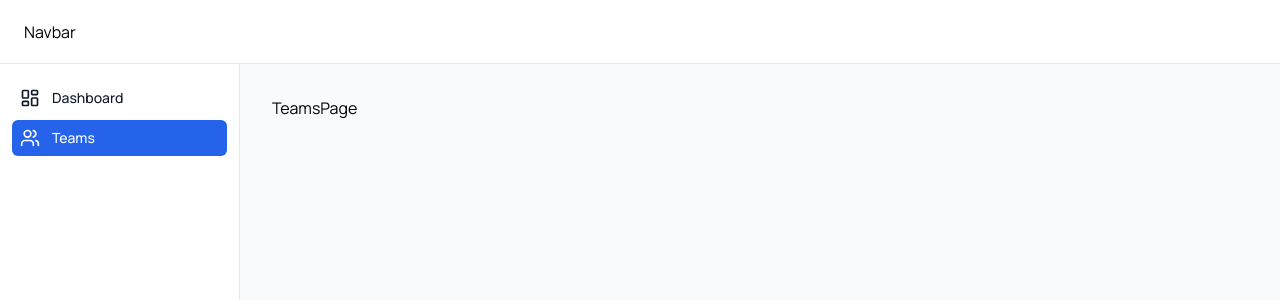
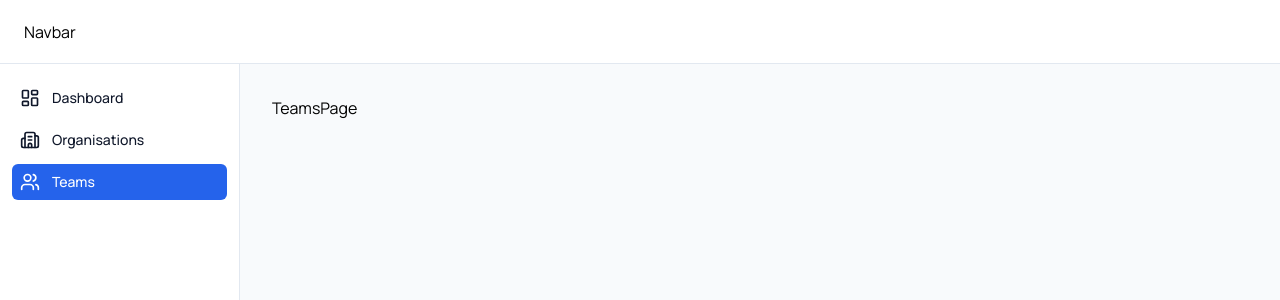
Before and after one commit to CallumB04/ticket-system, a React (Vite) app in the folder frontend/: page /teams in a window 1280 px wide. Shown: the top 300 px of the page. Built offline with nearby package versions, Linux system fonts and the light colour scheme; no server answers.

Commit message:
feat: add empty organisations page and sidebar option

```diff
--- a/frontend/src/App.tsx
+++ b/frontend/src/App.tsx
@@ -4,6 +4,7 @@ import HomePage from "./pages/Home/HomePage";
 import NotFoundPage from "./pages/NotFound/NotFoundPage";
 import Navbar from "./layout/Navbar/Navbar";
 import DashboardPage from "./pages/Dashboard/DashboardPage";
+import OrganisationsPage from "./pages/Organisations/OrganisationsPage";
 import TeamsPage from "./pages/Teams/TeamsPage";
 
 function App() {
@@ -15,6 +16,7 @@ function App() {
                 <Route path="/" element={<HomePage />} />
                 {/* Application Pages */}
                 <Route path="/dashboard" element={<DashboardPage />} />
+                <Route path="/organisations" element={<OrganisationsPage />} />
                 <Route path="/teams" element={<TeamsPage />} />
                 {/* Not found page - all un-routed paths */}
                 <Route path="*" element={<NotFoundPage />} />
--- a/frontend/src/layout/Sidebar/Sidebar.tsx
+++ b/frontend/src/layout/Sidebar/Sidebar.tsx
@@ -1,7 +1,7 @@
 import { twMerge } from "tailwind-merge";
 import SidebarLink from "./components/SidebarLink";
 import { useLocation } from "react-router-dom";
-import { LayoutDashboard, Users } from "lucide-react";
+import { Building2, LayoutDashboard, Users } from "lucide-react";
 
 interface SidebarProps {
     className?: string;
@@ -13,7 +13,7 @@ const Sidebar = ({ className }: SidebarProps) => {
     return (
         <aside
             className={twMerge(
-                "bg-surface border-r-layout-border mt-navbar-height w-sidebar-width fixed top-0 left-0 hidden h-[calc(100vh-var(--navbar-height))] flex-col gap-1 border-r px-3 py-4 lg:flex",
+                "bg-surface border-r-layout-border mt-navbar-height w-sidebar-width fixed top-0 left-0 hidden h-[calc(100vh-var(--navbar-height))] flex-col gap-1.5 border-r px-3 py-4 lg:flex",
                 className
             )}
         >
@@ -22,6 +22,12 @@ const Sidebar = ({ className }: SidebarProps) => {
                 icon={<LayoutDashboard size={20} />}
                 to="/dashboard"
                 open={location.pathname.includes("dashboard")}
+            />
+            <SidebarLink
+                text="Organisations"
+                icon={<Building2 size={20} />}
+                to="/organisations"
+                open={location.pathname.includes("organisations")}
             />
             <SidebarLink
                 text="Teams"
--- /dev/null
+++ b/frontend/src/pages/Organisations/OrganisationsPage.tsx
@@ -0,0 +1,12 @@
+import Sidebar from "../../layout/Sidebar/Sidebar";
+
+const OrganisationsPage = () => {
+    return (
+        <>
+            <Sidebar />
+            <main className="lg:ml-sidebar-width">OrganisationsPage</main>
+        </>
+    );
+};
+
+export default OrganisationsPage;
```
